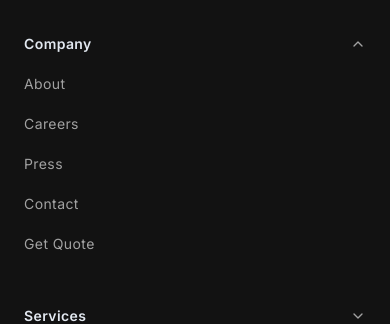
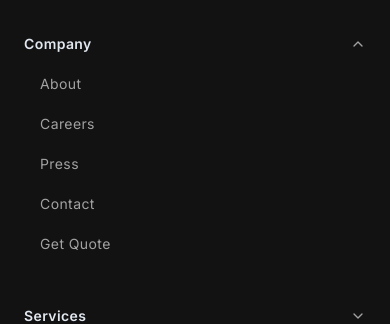
Before and after one commit to splitscale/lattice, a React (Vite) app: page / in a window 390 px wide. Both pictures are taken after a click on the button "Company". Shown: the part 1126-1450 px from the top of the page. Built offline with nearby package versions, Linux system fonts and the light colour scheme; a web font is replaced by a local one.

Commit message:
feat: wrap logo in anchor tag for improved navigation and add padding to footer links

```diff
--- a/src/components/site-footer.tsx
+++ b/src/components/site-footer.tsx
@@ -48,12 +48,12 @@ const Footer = () => {
           {/* Brand Column - Takes 3 columns on large screens for more space */}
           <div className="lg:col-span-3 space-y-4 text-left">
             {/* Logo */}
-            <div className="flex items-center space-x-2">
+            <a href="/" className="flex items-center space-x-2 hover:opacity-80 transition-opacity">
               <img src={logoSvg} alt={siteConfig.name} className="h-8 w-8" />
               <span className="text-lg font-bold tracking-tight font-glancyr">
                 {siteConfig.name.toUpperCase()}
               </span>
-            </div>
+            </a>
 
             <p className="text-sm text-muted-foreground max-w-sm leading-relaxed">
               {siteConfig.company.tagline}
@@ -101,7 +101,7 @@ const Footer = () => {
                       {section.title}
                     </AccordionTrigger>
                     <AccordionContent>
-                      <div className="space-y-3 pb-4">
+                      <div className="space-y-3 pb-4 px-4">
                         {section.links.map((link) => (
                           <a
                             key={link.name}
--- a/src/components/site-header.tsx
+++ b/src/components/site-header.tsx
@@ -56,12 +56,15 @@ const Header = () => {
       <div className="container flex h-16 max-w-screen-2xl items-center justify-between px-4">
         <div className="flex items-center space-x-8 w-full">
           {/* Logo */}
-          <div className="flex items-center space-x-2">
+          <a
+            href="/"
+            className="flex items-center space-x-2 hover:opacity-80 transition-opacity"
+          >
             <img src={logoSvg} alt={siteConfig.name} className="h-8 w-8" />
             <span className="text-lg font-bold tracking-tight font-glancyr">
               {siteConfig.name.toUpperCase()}
             </span>
-          </div>
+          </a>
 
           {/* Desktop Navigation */}
           <NavigationMenu className="hidden lg:flex">
```
